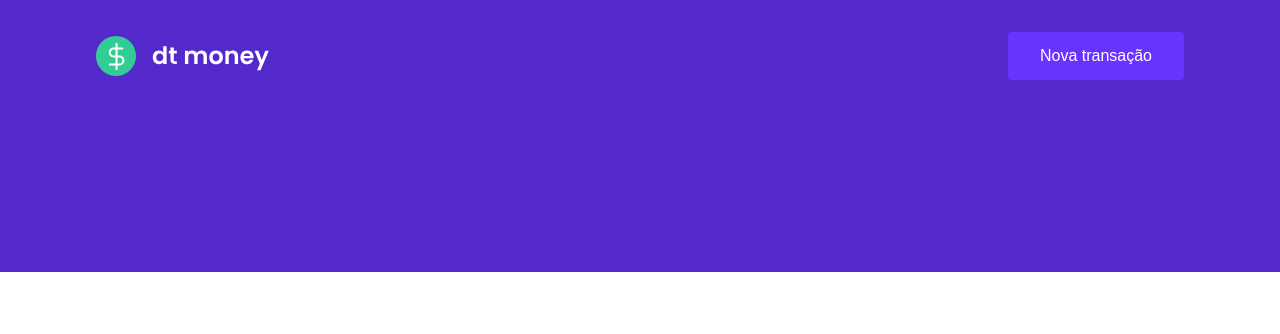
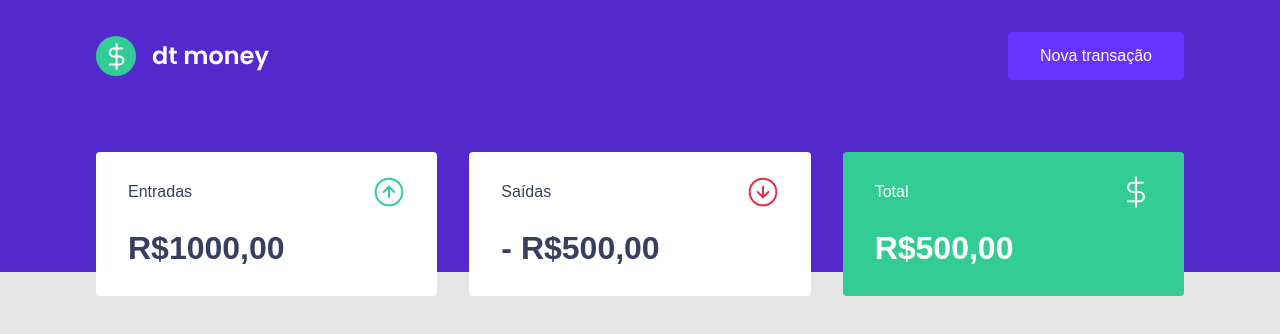
Before and after one commit to realcaldeira/my_finances, a React (Create React App) app: page / in a window 1280 px wide. Shown: the top 334 px of the page. Built offline with nearby package versions, Linux system fonts and the light colour scheme.

Commit message:
Summary final

```diff
--- a/public/index.html
+++ b/public/index.html
@@ -9,7 +9,7 @@
 
   <link rel="shortcut icon" href="favicon.png" type="image/png">
   <link rel="preconnect" href="https://fonts.gstatic.com" crossorigin>
-  <link href="https://fonts.googleapis.com/css2?family=Poppins:wght@400;600&display=swap" rel="stylesheet">
+  <link href="https://fonts.googleapis.com/css2?family=Poppins:wght@400;500;600&display=swap" rel="stylesheet">
 
   <title>dtmoney</title>
 </head>
--- a/src/App.tsx
+++ b/src/App.tsx
@@ -1,10 +1,12 @@
 import { GlobalStyle } from './styles/global';
 import { Header } from './components/Header';
+import { Dashboard } from './components/Dashboard';
 
 export function App() {
   return (
     <>
       <Header />
+      <Dashboard />
       <GlobalStyle />
     </>
   );
--- /dev/null
+++ b/src/components/Dashboard/index.tsx
@@ -0,0 +1,10 @@
+import { Container } from "./styles";
+import { Summary } from '../Summary';
+
+export function Dashboard() {
+  return (
+    <Container>
+      <Summary />
+    </Container>
+  )
+}
--- /dev/null
+++ b/src/components/Dashboard/styles.ts
@@ -0,0 +1,8 @@
+import styled from "styled-components";
+
+export const Container = styled.main`
+  max-width: 1120px;
+  margin: 0 auto;
+  padding: 2.5rem 1rem;
+
+`;
--- /dev/null
+++ b/src/components/Summary/index.tsx
@@ -0,0 +1,34 @@
+import incomeImg from '../../assets/income.svg';
+import outcomeImg from '../../assets/outcome.svg';
+import totalImg from '../../assets/total.svg';
+
+import { Container } from "./styles";
+
+export function Summary() {
+  return (
+    <Container>
+      <div>
+        <header>
+          <p>Entradas</p>
+          <img src={incomeImg} alt="Entradas" />
+        </header>
+        <strong>R$1000,00</strong>
+      </div>
+      <div>
+        <header>
+          <p>Saídas</p>
+          <img src={outcomeImg} alt="Saídas" />
+        </header>
+        <strong>- R$500,00</strong>
+      </div>
+      <div className="highlight-background">
+        <header>
+          <p>Total</p>
+          <img src={totalImg} alt="Total" />
+        </header>
+        <strong>R$500,00</strong>
+      </div>
+
+    </Container>
+  )
+}
--- /dev/null
+++ b/src/components/Summary/styles.ts
@@ -0,0 +1,35 @@
+import styled from "styled-components";
+
+export const Container = styled.div`
+  display: grid;
+  grid-template-columns: repeat(3, 1fr);
+  gap: 2rem;
+  margin-top: -10rem;
+
+  div {
+    background: var(--shape);
+    padding: 1.5rem 2rem;
+    border-radius: 0.25rem;
+    color:  var(--text-title);
+
+    header {
+      display: flex;
+      align-items: center;
+      justify-content: space-between;
+    }
+
+    strong {
+      display: block;
+      margin-top: 1rem;
+      font-size: 2rem;
+      font-weight: 600;
+      line-height: 3rem;
+    }
+
+    &.highlight-background {
+      background: var(--green);
+      color: #FFF;
+    }
+  }
+
+`;
--- a/src/styles/global.ts
+++ b/src/styles/global.ts
@@ -2,8 +2,9 @@
 
 export const GlobalStyle = createGlobalStyle`
   :root {
-    --background: #f0f2f5;
+    --background: #E5E5E5;
     --red: #e52e4d;
+    --green: #33cc95;
     --blue: #5429cc;
 
     --blue-light: #6933ff;
@@ -31,7 +32,7 @@
   }
 
   body {
-    background: var(---background);
+    background: var(--background);
     -webkit-font-smoothing: antialiased;
   }
 
```
